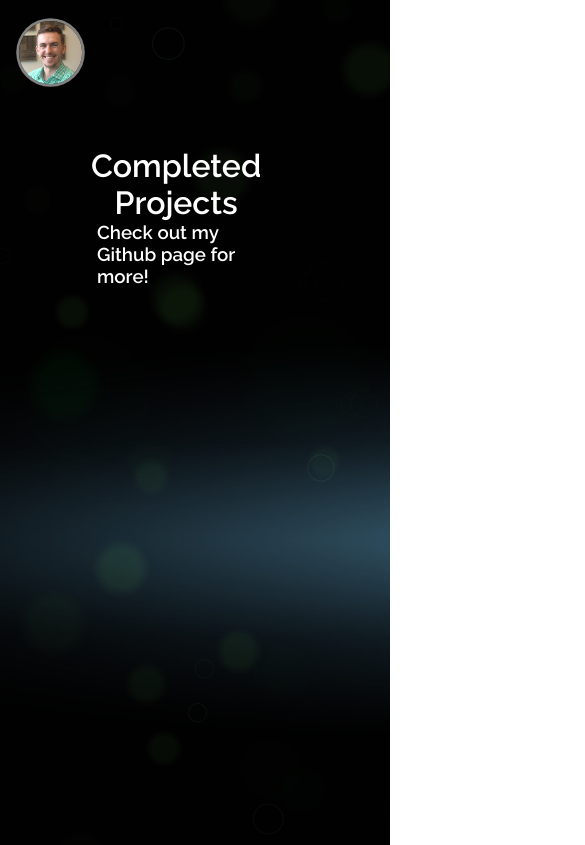
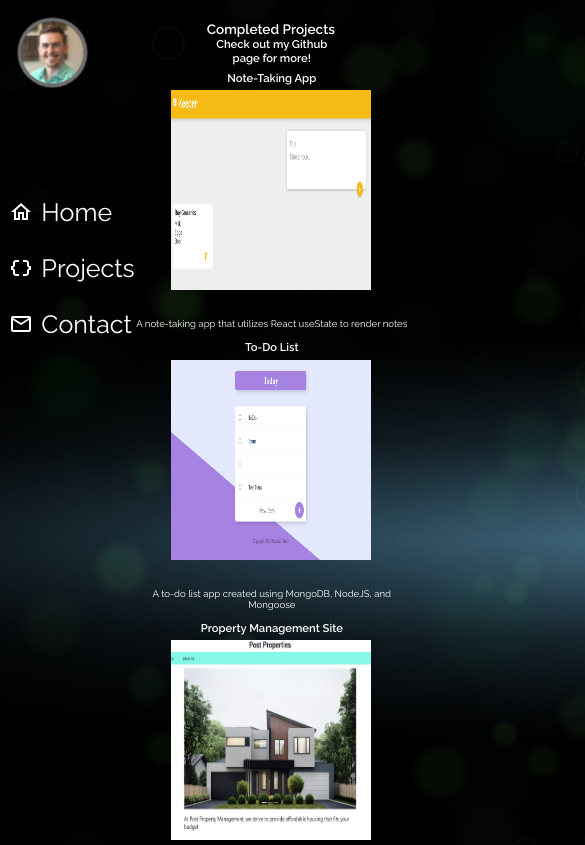
Before and after one commit to brand421/portfolio-site, a React (Create React App) app: page /projects in a window 390 px wide. Shown: the top 845 px of the page, 585 px wide, since content can reach past the window. Built offline with nearby package versions, Linux system fonts and the light colour scheme.

Commit message:
fix css on project, sidebar, and home page

```diff
--- a/src/App.css
+++ b/src/App.css
@@ -9,5 +9,6 @@
 }
 
 main {
-  width: 100%;
+
+  width:auto;
 }
--- a/src/components/About/about.css
+++ b/src/components/About/about.css
@@ -14,7 +14,7 @@ h3 {
     align-items: center;
     justify-content: center;
     color: white;
-    margin-left: 58%;
+    margin-left: 55%;
 }
 
 .about__item {
--- a/src/components/Projects/Projects.jsx
+++ b/src/components/Projects/Projects.jsx
@@ -30,16 +30,22 @@ export default function Projects() {
     >
       <div className="heading__text">
         <h1 className="projects__heading">Completed Projects</h1>
+
+        <div className="projects__subheading">
+          <h3>
+            <a
+              href="https://github.com/brand421"
+              target="_blank"
+              rel="noreferrer"
+            >
+              Check out my Github page for more!
+            </a>
+          </h3>
         </div>
-        <div className="projects__subheading">
-        <h3>
-          Check out my <a href="https://github.com/brand421">Github page</a> for
-          more!
-        </h3>
       </div>
       <div className="project__column">
-        {projectItems.map((project, index) => {
-          <div>
+        {projectItems.map((project, index) => (
+          <div className="project__tile">
             <h3 className="project__header">{project.projectName}</h3>
             <div>
               <a href={project.projectGithub} target="_blank" rel="noreferrer">
@@ -53,55 +59,13 @@ export default function Projects() {
                 </div>
               </a>
             </div>
+
+            <br></br>
+            <p className="">{project.projectDescr}</p>
             <br />
-            <p>{project.projectDescr}</p>
-          </div>;
-        })}
+          </div>
+        ))}
       </div>
-      {/* <div className="carousel">
-        <Carousel
-          infiniteLoop
-          dynamicHeight={false}
-          autoPlay
-          stopOnHover
-          swipeable
-          showThumbs={false}
-          width="100%"
-          renderIndicator={(clickHandler, isSelected, index) => {
-            return <li key={index} style={{ visibility: "none" }} />;
-          }}
-          statusFormatter={(currentItem, total) => {
-            return <p></p>;
-          }}
-          className="carousel__div"
-        >
-          {projectItems.map((project, index) => (
-            <div>
-              <h3 className="carousel__header">{project.projectName}</h3>
-              <div>
-                <a
-                  href={project.projectGithub}
-                  target="_blank"
-                  rel="noreferrer"
-                >
-                  <div>
-                    <img
-                      className="carousel__img"
-                      src={project.projectImg}
-                      alt=""
-                      aria-label={project.projectDescr}
-                    />
-                  </div>
-                </a>
-              </div>
-
-              <br></br>
-              <p>{project.projectDescr}</p>
-              <br />
-            </div>
-          ))}
-        </Carousel>
-      </div> */}
     </motion.div>
   );
 }
--- a/src/components/Projects/projects.css
+++ b/src/components/Projects/projects.css
@@ -4,18 +4,21 @@
     flex-wrap: nowrap;
     align-items: center;
     justify-content: center;
-    margin-left: 56%;
-    height: 97vh;
-    width: 100%;
+    margin-left: 35%;
+    height: auto;
+    width: 150%;
     color: white;
     background: inherit;
 }
 
 .heading__text {
     display: flex;
+    flex-wrap: wrap;
     align-items: center;
-    text-align: center;
-    margin-bottom: 0;
+    justify-content: center;
+    height: 10%;
+    width: 35%;
+    margin-bottom: 1.5%;
 }
 
 .projects__heading {
@@ -25,36 +28,39 @@
     flex-direction: column;
     justify-content: center;
     width: auto;
-    margin-bottom: 0;
     margin-top: 15%;
 }
 
 .projects__subheading {
     display: flex;
-    margin-top: 0;
+    margin-bottom: 1.5%;
 }
 
 .project__column {
     display: flex;
+    flex-wrap: wrap;
+    justify-content: center;
     width: 100%;
     height: 100%;
 }
 
-.carousel {
-    display: flex;
-    align-items: center;
-    justify-content: center;
-    margin-bottom: 5%;
-}
-
-.carousel__img {
+.project__img {
     width: 500px;
     height: 500px;
     margin-bottom: 15px;
 }
 
-.carousel__header {
-    margin-bottom: 15px;
+.project__tile {
+    width: 500px;
+    text-align: center;
+}
+
+.project__tile:nth-child(even) {
+    margin-left: 5%;
+}
+
+.project__header {
+    margin-bottom: 2%;
 }
 
 .github__link {
@@ -72,15 +78,18 @@ li ::marker {
 @media screen and (max-width: 1450px) {
 
     .projects__container {
-        margin-left: 20%;
+        width: 100%;
+        /* margin-left: 5%; */
+        flex-direction: column;
+        flex-wrap: wrap;
     }
 
-    .carousel__header {
-    margin-bottom: 15px;
+    .project__tile:nth-child(even) {
+        margin-left: 0;
     }
 
     .heading__text {
-        /* margin-bottom: 10%; */
+        width: 50%;
     }
 }
 
@@ -98,9 +107,25 @@ li ::marker {
 @media screen and (max-width: 900px) {
 
     .projects__container {
-        margin-left: 0;
-        margin-right: 15%;
-        width: 75%;
+        margin-left: 0%;
+        width: 90%;
+    }
+
+    .projects__heading {
+        font-size: 1.5rem;
+    }
+
+    .projects__subheading {
+        font-size: 1rem;
+    }
+
+    .project__tile {
+        font-size: .8rem;
+    }
+
+    .project__img {
+        width: 300px;
+        height: 300px;
     }
 }
 
@@ -108,18 +133,24 @@ li ::marker {
 
     .projects__container {
         margin-left: 0;
-        margin-right: 15%;
         width: 55%;
     }
 
-    .heading__text {
-    padding-top: 75%;
+    .projects__heading {
+        font-size: .85rem;
     }
 
-    .carousel__div {
-        width: 100%;
-        margin-top: 0;
-
+    .projects__subheading {
+        text-align: center;
+        font-size: .6rem;
     }
 
+    .project__tile {
+        font-size: .6rem;
+    }
+
+    .project__img {
+        width: 200px;
+        height: 200px;
+    }
 }
--- a/src/components/Sidebar/Sidebar.jsx
+++ b/src/components/Sidebar/Sidebar.jsx
@@ -8,11 +8,13 @@ import React, { useState } from "react";
 import { motion } from "framer-motion";
 
 export default function Sidebar({ children }) {
-  const [showSidebar, setShowSidebar] = useState(false);
+  const [showSidebar, setShowSidebar] = useState(
+    window.screen.width < 500 ? false : true
+  );
 
-  const handleShowSidebar = () => {
+  function handleShowSidebar(width) {
     setShowSidebar(!showSidebar);
-  };
+  }
   return (
     <div className="container">
       <div className="sidebar">
--- a/src/components/Sidebar/sidebar.css
+++ b/src/components/Sidebar/sidebar.css
@@ -72,9 +72,20 @@
     background-color: rgba(127, 255, 212, 0.541);
 }
 
+@media screen and (max-width: 900px) {
+    .photo img {
+        width: 75px;
+        animation: pulse-white-mobile 5s infinite;
+    }
+
+    .photo__container {
+        margin-bottom: 75px;
+    }
+}
+
 @media screen and (max-width: 550px) {
     .photo img {
-        width: 100px;
+        width: 75px;
         animation: pulse-white-mobile 5s infinite;
     }
 }
```
Also changed, not shown: 1 other file (tests, documents, lock files or other folders).
